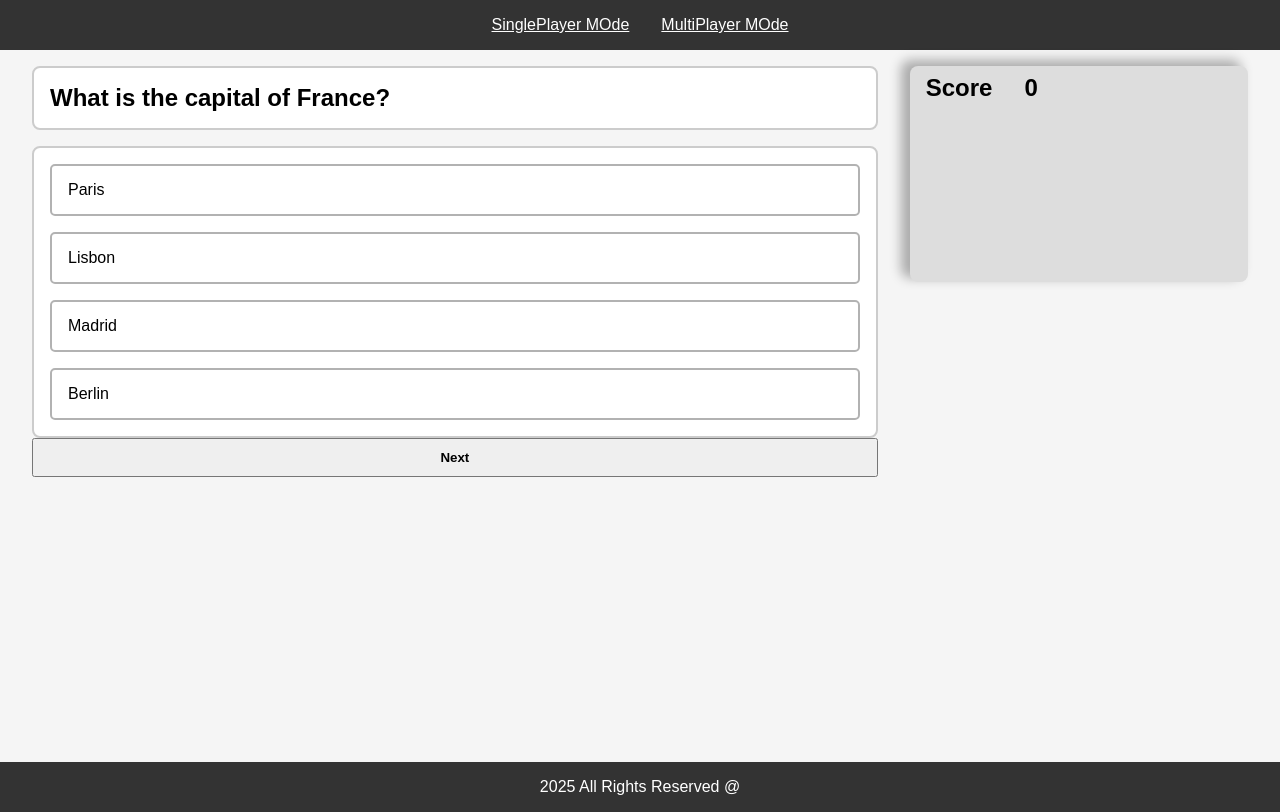
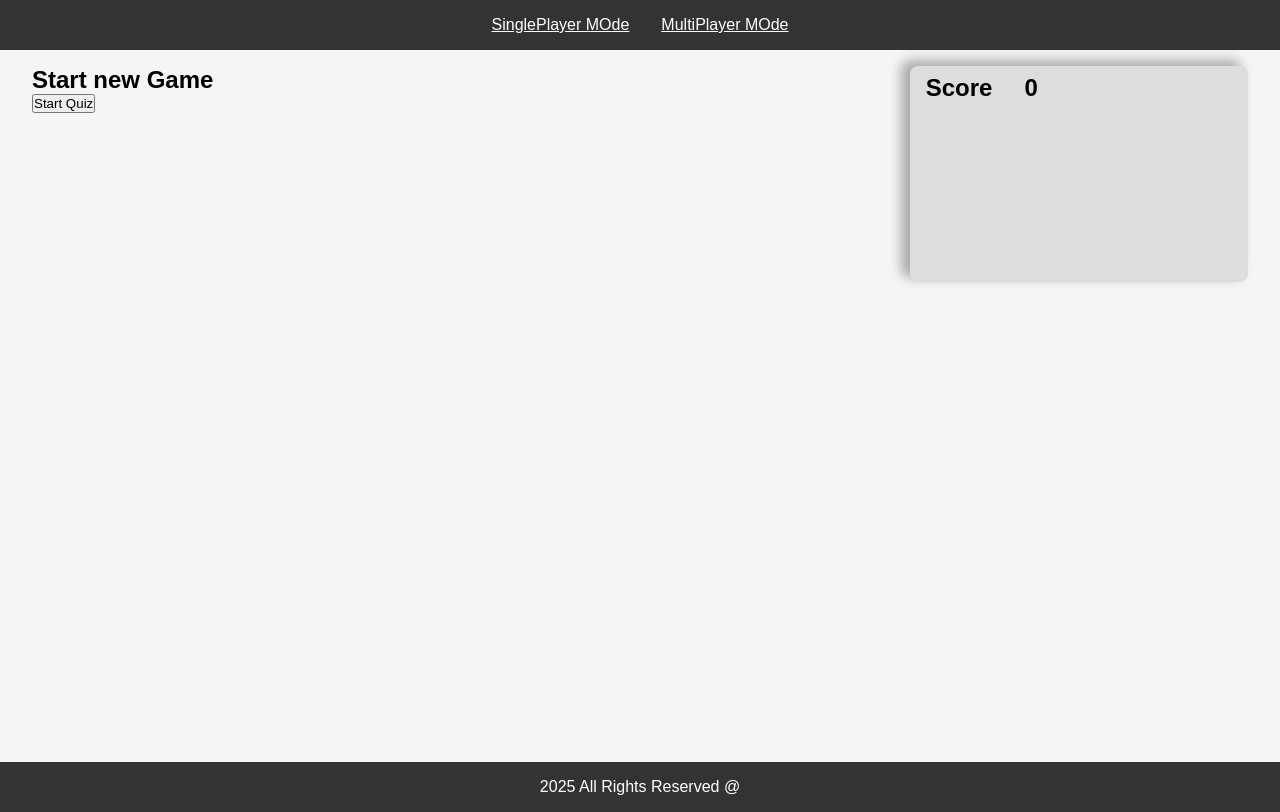
Before and after one commit to bishalzy/reactquiz, a React (Vite) app in the folder quiz/: page /singleplayer in a window 1280 px wide. Built offline with nearby package versions, Linux system fonts and the light colour scheme.

Commit message:
Logic changes in Single player mode

```diff
--- a/quiz/src/components/Single.tsx
+++ b/quiz/src/components/Single.tsx
@@ -2,7 +2,7 @@ import './quiz.css';
 // import questions from '../questions.ts';
 import { v2questions } from '../questions.ts';
 import {Question} from '../types/question.type.ts';
-import { useState, useEffect, useRef } from "react";
+import { useState, useEffect, useCallback } from "react";
 
 // type Question = {
 //   question: string;
@@ -14,74 +14,77 @@ const Single: React.FC = () => {
   const [currentQuiz, setCurrentQuiz] = useState<Question | null>(null);
   const [answers, setAnswers] = useState<string[]>([]);
   const [questionIndex, setQuestionIndex] = useState<number>(0);
-  const questionLength = v2questions.length - 1;
-  const score = useRef<number>(0);
-  const selectedOption = useRef<boolean | null>(false);
+  const [gameOver, setGameOver] = useState<boolean>(true);
+  const [score, setScore] = useState<number>(0);
+  const [selectedOption, setSelectedOption] = useState<boolean | null>(null);
 
   const [selectedIndex, setSelectedIndex] = useState<number | null>(null);
-  const optionRef = useRef(null);
 
-  const findQuestion = () => {
-    let currentQuestion;
-    if (questionIndex <= questionLength) {
-      console.log(questionIndex);
-      setCurrentQuiz(v2questions[questionIndex]);
-      currentQuestion = v2questions[questionIndex];
-      setQuestionIndex(prev => prev + 1);
-    } else {
-      //TODO : show result and reset quiz
-      console.log("Quiz ended. Final score:", score.current);
-      setQuestionIndex(0);
-      setCurrentQuiz(v2questions[0]);
-      currentQuestion = v2questions[0];
-      setQuestionIndex(1);
+  const loadQuestion = useCallback((index: number) => {
+    if (index >= v2questions.length) {
+      setGameOver(true);
+      setCurrentQuiz(null);
+      setAnswers([]);
+      return;
     }
 
-    const options = [...currentQuestion?.incorrect_answers!, currentQuestion?.correct_answer!];
+    const question = v2questions[index];
+    const options = [...question.incorrect_answers, question.correct_answer];
+    setQuestionIndex(index);
+    setCurrentQuiz(question);
     setAnswers(options.sort(() => Math.random() - 0.5));
-  }
-  useEffect(() => {
-    findQuestion();
+    setSelectedIndex(null);
+    setSelectedOption(null);
   }, []);
 
+  useEffect(() => {
+    loadQuestion(0);
+  }, [loadQuestion]);
+
   const handleNextbtn = () => {
-    setSelectedIndex(null);
-    if (selectedIndex === null) return;
+    if (selectedIndex === null || selectedOption === null) return;
 
-    if (selectedOption.current) {
-      score.current++
+    const nextScore = score + (selectedOption ? 1 : -1);
+    setScore(nextScore);
+    const nextIndex = questionIndex + 1;
 
-    } else if (selectedOption.current === false) {
-      score.current--;
+    if (nextIndex >= v2questions.length) {
+      alert(`Quiz Over! Your final score is: ${nextScore}`);
+      setGameOver(true);
+      return;
     }
-    findQuestion();
 
-    selectedOption.current = null;
+    loadQuestion(nextIndex);
   }
 
   const handleOptionSelect = (index: number) => {
-    console.log(index);
+    if (!currentQuiz) return;
     setSelectedIndex(index);
+    setSelectedOption(index === answers.indexOf(currentQuiz.correct_answer));
+  }
 
-    if (index == answers.indexOf(currentQuiz?.correct_answer!)) {
-      selectedOption.current = true;
-      console.log(selectedOption.current)
-
-    } else {
-      selectedOption.current = false;
-    }
+  const startGame = (): void => {
+    setScore(0);
+    setGameOver(false);
+    loadQuestion(0);
   }
 
   return (
     <>
-      <div className="quiz-box">
+
+      {gameOver ? (
+        <div className="game-over">
+          <h2>Start new Game</h2>
+          <button onClick={startGame}>Start Quiz</button>
+        </div>
+      ):(<div className="quiz-box">
           <div className="question-option-container">
             <div className="question-box">
               <h2>{currentQuiz?.question ? currentQuiz?.question : "questoin"}</h2>
             </div>
             <div className="option-box">
               {answers.map((options, index) => {
-              return <div key={index} ref={optionRef} className={`${index === selectedIndex ? "selected" : "options"}`} onClick={() => handleOptionSelect(index)}>{options}</div>
+                return <div key={index} className={`${index === selectedIndex ? "selected" : "options"}`} onClick={() => handleOptionSelect(index)}>{options}</div>
               })}
 
             </div>
@@ -90,12 +93,13 @@ const Single: React.FC = () => {
           <div className="btn-container">
             <button className='next-btn' onClick={handleNextbtn}>Next</button>
           </div>
-      </div>
+        </div>)}
+
       <div className="score-board">
         <h2>
           Score
         </h2>
-        <h2>{score.current}</h2>
+        <h2>{score}</h2>
       </div>
       {/*<div className="controls">THis is single mode</div>*/}
     </>
```
Lines whose indentation alone changed are shown as unchanged.
